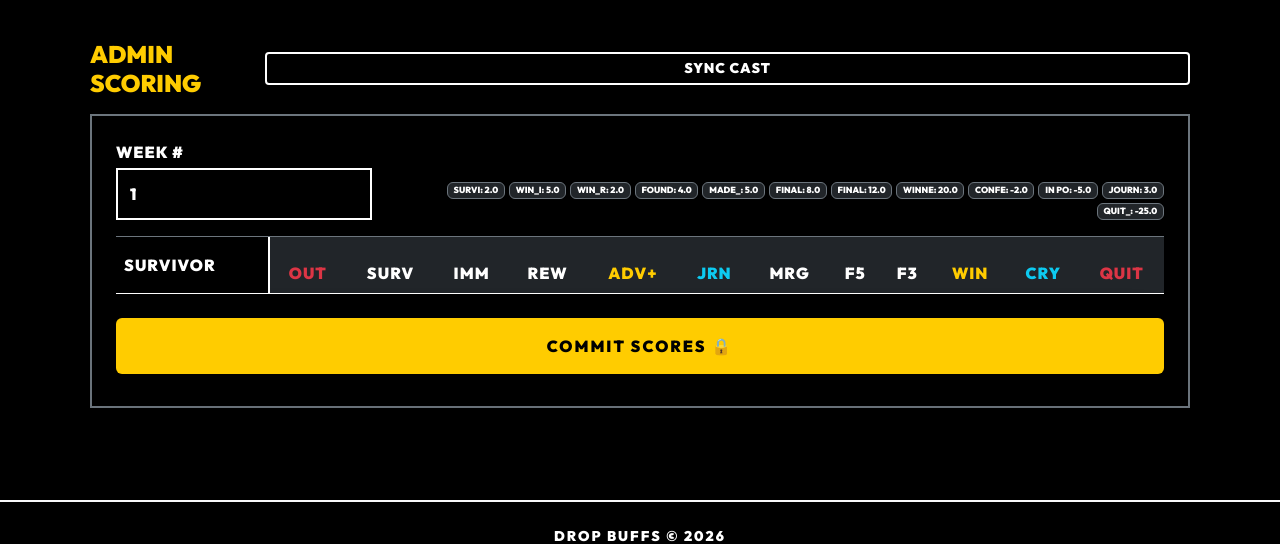
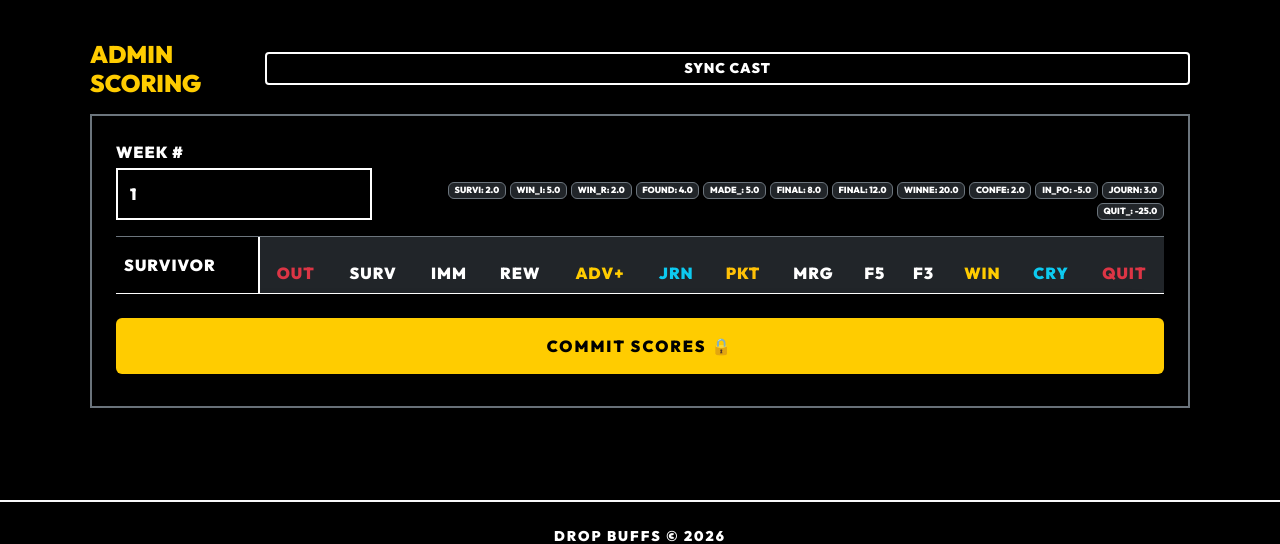
Before and after one commit to ktwom22/survivor, a Flask app: page /admin/scoring in a window 1280 px wide. Shown: the part 87-631 px from the top of the page. Run offline with Flask 3, Linux system fonts and the light colour scheme; the visitor is signed in with stand-in values (Sample User, id 1); data that the repository does not hold is empty.

Commit message:
player id

```diff
--- a/main.py
+++ b/main.py
@@ -23,12 +23,11 @@ app.config['SQLALCHEMY_TRACK_MODIFICATIONS'] = False
 db = SQLAlchemy(app)
 
 # --- GLOBAL DEFAULTS ---
-# Updated 'penalty' to 'advantage' and added 'journey'
 POINTS_CONFIG = {
     "survive_episode": 2.0, "win_immunity": 5.0, "win_reward": 2.0,
     "found_advantage": 4.0, "made_merge": 5.0, "final_five": 8.0,
-    "final_three": 12.0, "winner": 20.0, "confessional_cry": -2.0,
-    "In Pocket": -5.0, "journey": 3.0, "quit_game": -25.0
+    "final_three": 12.0, "winner": 20.0, "confessional_cry": 2.0,
+    "in_pocket": -5.0, "journey": 3.0, "quit_game": -25.0
 }
 
 # --- MODELS ---
@@ -57,7 +56,8 @@ class WeeklyStat(db.Model):
     immunity = db.Column(db.Boolean, default=False)
     reward = db.Column(db.Boolean, default=False)
     advantage = db.Column(db.Boolean, default=False)
-    journey = db.Column(db.Boolean, default=False) # NEW
+    journey = db.Column(db.Boolean, default=False)
+    in_pocket = db.Column(db.Boolean, default=False) # NEW: Advantage/Idol in Pocket
     merge = db.Column(db.Boolean, default=False)
     f5 = db.Column(db.Boolean, default=False)
     f3 = db.Column(db.Boolean, default=False)
@@ -70,7 +70,7 @@ class WeeklyStat(db.Model):
         mapping = {
             "survive_episode": self.survived, "win_immunity": self.immunity,
             "win_reward": self.reward, "found_advantage": self.advantage,
-            "went_on_journey": self.journey, # NEW
+            "went_on_journey": self.journey, "in_pocket": self.in_pocket, # MAPPED
             "made_merge": self.merge, "final_five": self.f5,
             "final_three": self.f3, "winner": self.winner,
             "confessional_cry": self.crying, "quit_game": self.quit
@@ -374,7 +374,8 @@ def admin_scoring():
                     immunity=request.form.get(f'imm_{s.id}') == 'on',
                     reward=request.form.get(f'rew_{s.id}') == 'on',
                     advantage=request.form.get(f'adv_{s.id}') == 'on',
-                    journey=request.form.get(f'jour_{s.id}') == 'on', # NEW
+                    journey=request.form.get(f'jour_{s.id}') == 'on',
+                    in_pocket=request.form.get(f'pocket_{s.id}') == 'on', # PROCESSING POCKET STAT
                     crying=request.form.get(f'cry_{s.id}') == 'on'
                 )
                 s.points += stat.calculate_for_league(POINTS_CONFIG)
--- a/templates/admin_scoring.html
+++ b/templates/admin_scoring.html
@@ -36,7 +36,9 @@
                             <th class="text-center">Surv</th>
                             <th class="text-center">Imm</th>
                             <th class="text-center">Rew</th>
-                            <th class="text-center text-accent">Adv+</th> <th class="text-center text-info">JRN</th>   <th class="text-center">Mrg</th>
+                            <th class="text-center text-accent">Adv+</th>
+                            <th class="text-center text-info">JRN</th>
+                            <th class="text-center text-warning">PKT</th> <th class="text-center">Mrg</th>
                             <th class="text-center">F5</th>
                             <th class="text-center">F3</th>
                             <th class="text-center text-accent">WIN</th>
@@ -54,12 +56,12 @@
                             <td class="text-center p-3"><input type="checkbox" name="surv_{{ s.id }}" class="form-check-input" checked></td>
 
                             <td class="text-center p-3"><input type="checkbox" name="imm_{{ s.id }}" class="form-check-input"></td>
-
                             <td class="text-center p-3"><input type="checkbox" name="rew_{{ s.id }}" class="form-check-input"></td>
 
                             <td class="text-center p-3"><input type="checkbox" name="adv_{{ s.id }}" class="form-check-input border-accent"></td>
+                            <td class="text-center p-3"><input type="checkbox" name="jour_{{ s.id }}" class="form-check-input border-info"></td>
 
-                            <td class="text-center p-3"><input type="checkbox" name="jour_{{ s.id }}" class="form-check-input border-info"></td>
+                            <td class="text-center p-3"><input type="checkbox" name="pocket_{{ s.id }}" class="form-check-input border-warning"></td>
 
                             <td class="text-center p-3"><input type="checkbox" name="mrg_{{ s.id }}" class="form-check-input"></td>
                             <td class="text-center p-3"><input type="checkbox" name="f5_{{ s.id }}" class="form-check-input"></td>
@@ -103,6 +105,12 @@
         cursor: pointer;
     }
 
+    /* Warning style for In Pocket penalty */
+    .form-check-input.border-warning:checked {
+        background-color: #ffc107;
+        border-color: #fff;
+    }
+
     .form-check-input:checked {
         background-color: var(--accent);
         border-color: #fff;
```
